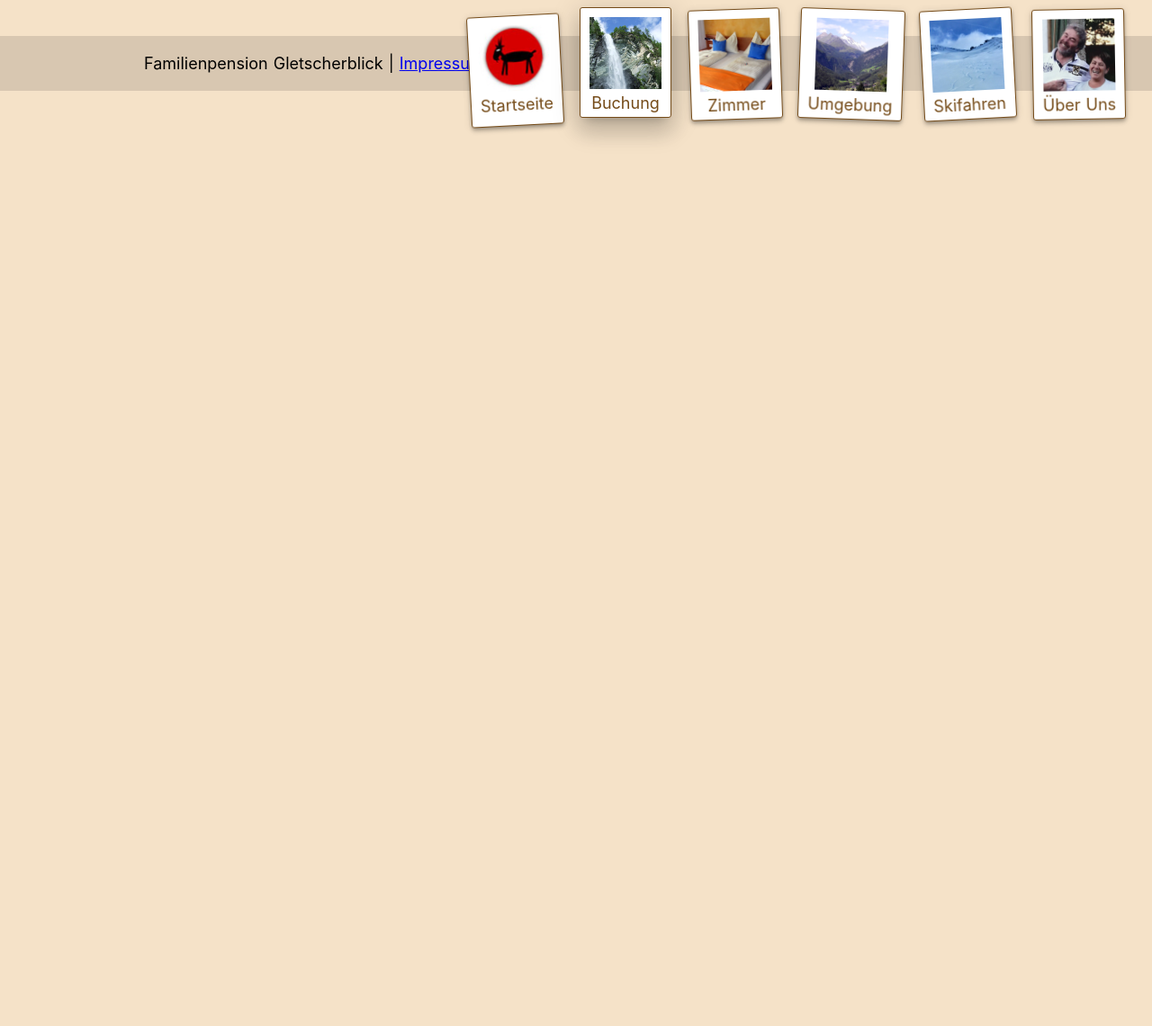
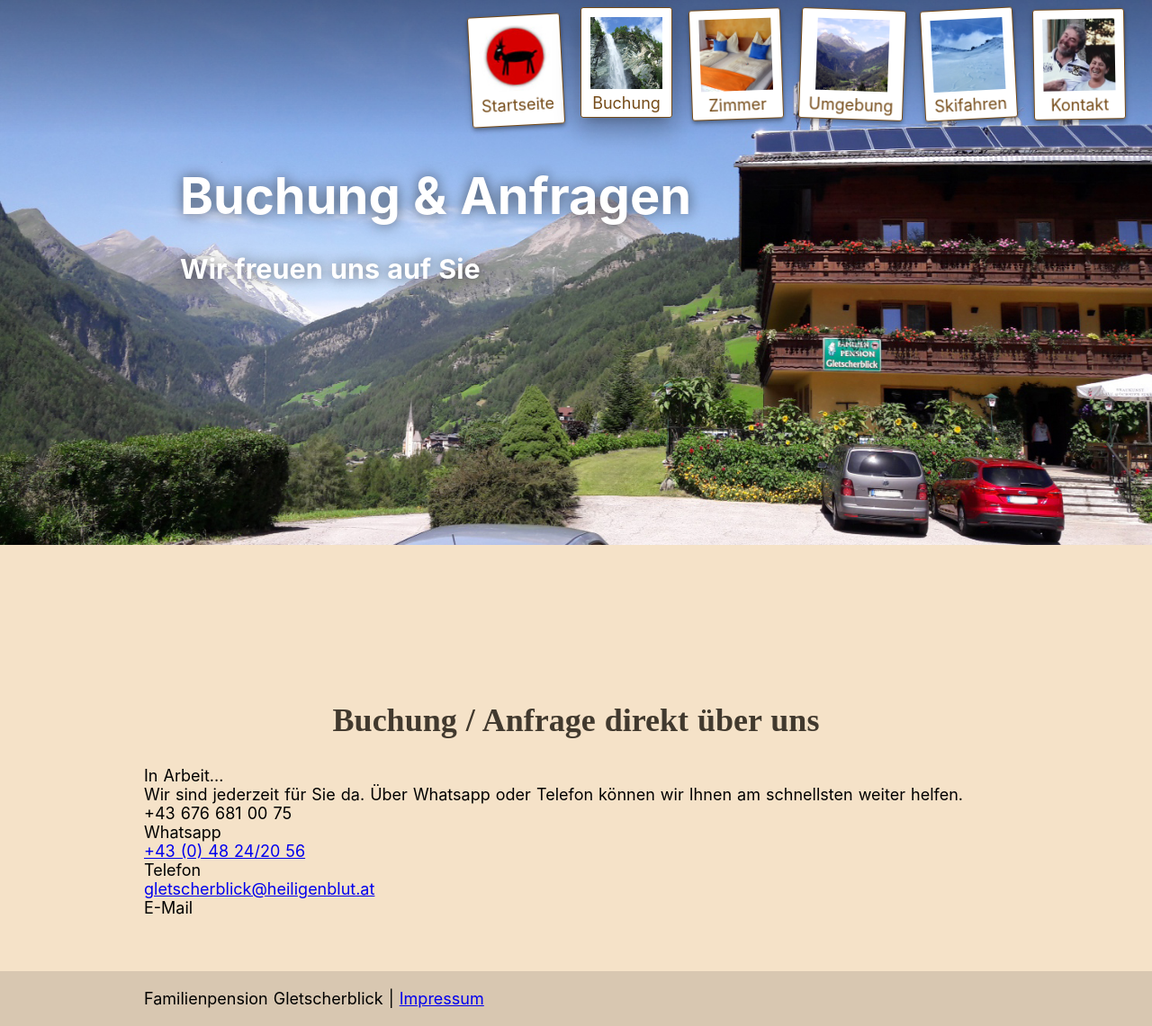
Before and after one commit to Sopamo/gletscherblick, a Nuxt app: page /buchung in a window 1280 px wide. Shown: the whole page at 90% size. Before the commit the page ends 800 px from the top, so only its background shows below. Built offline with nearby package versions, Linux system fonts and the light colour scheme.

Commit message:
Layout updates & parts of booking page

```diff
--- a/assets/scss/_layout.scss
+++ b/assets/scss/_layout.scss
@@ -134,6 +134,10 @@ h2 {
     line-height: 36px;
     text-shadow: 0px 0px 15px rgba(0, 0, 0, 0.6);
 
+    .main {
+      line-height: 58px;
+    }
+
     small {
       font-size: 30.5px;
     }
--- a/assets/scss/_navigation.scss
+++ b/assets/scss/_navigation.scss
@@ -1,5 +1,5 @@
 .main-nav {
-  position: absolute;
+  position: fixed;
   top: 0;
   right: 20px;
 
@@ -114,3 +114,39 @@
     }
   }
 }
+
+
+
+@media screen and (min-width: 1000px) {
+  .main-nav {
+    left: 0;
+    right: 0;
+    padding-right: 20px;
+    background: transparent;
+    background: linear-gradient(180deg, rgba(0,0,0,0.33) 0%, rgba(0,0,0,0) 100%);
+    background-size: 100% 100%;
+    background-repeat: no-repeat;
+    background-position-y: -150px;
+    transition: background-position ease-in-out .1s;
+    text-align: right;
+
+    a {
+      transition: min-height ease-in-out .2s;
+
+      img {
+        transition: width ease-in-out .2s;
+      }
+    }
+
+    &.is-scrolled-down {
+      background-position-y: 0;
+      a {
+        min-height: 95px;
+
+        img {
+          width: 50px;
+        }
+      }
+    }
+  }
+}
--- a/layouts/default.vue
+++ b/layouts/default.vue
@@ -1,7 +1,7 @@
 <template>
   <div>
     <nuxt class="clearfix" />
-    <nav class="main-nav">
+    <nav class="main-nav" :class="{ 'is-scrolled-down': isScrolledDown }">
       <router-link to="/">
         <img src="../assets/nav-images/frontpage.jpg" alt="Logo der Pension Gletscherblick" />
         <span>
@@ -32,10 +32,10 @@
           Skifahren
         </span>
       </router-link>
-      <router-link to="/ueber-uns">
+      <router-link to="/kontakt">
         <img src="../assets/nav-images/ueber-uns.jpg" alt="Maria und Martin" />
         <span>
-          Über Uns
+          Kontakt
         </span>
       </router-link>
     </nav>
@@ -58,6 +58,41 @@ export default {
   components: {
     Hamburger,
   },
+  data() {
+    return {
+      isScrolledDown: false,
+    }
+  },
+  mounted() {
+    if (window.innerWidth > 999) {
+      this.registerScrollHandler()
+    }
+  },
+  methods: {
+    registerScrollHandler() {
+      let passiveIfSupported = false
+
+      try {
+        window.addEventListener(
+          'test',
+          null,
+          Object.defineProperty({}, 'passive', {
+            get: function() {
+              passiveIfSupported = { passive: true }
+            },
+          })
+        )
+      } catch (err) {}
+
+      window.addEventListener(
+        'scroll',
+        event => {
+          this.isScrolledDown = window.scrollY > 20
+        },
+        passiveIfSupported
+      )
+    },
+  },
 }
 </script>
 
--- a/pages/buchung/index.vue
+++ b/pages/buchung/index.vue
@@ -1,5 +1,33 @@
 <template>
-  <div></div>
+  <div>
+    <div class="container max-width">
+      <div class="main-image-wrapper">
+        <img src="../../assets/intros/pension-gletscherblick.jpg" class="main-image" />
+        <h1 class="intro-text">
+          Buchung &amp; Anfragen<br />
+          <br />
+          <small>Wir freuen uns auf Sie</small>
+        </h1>
+      </div>
+    </div>
+    <section class="container large-up">
+      <h2 class="text-center">Buchung / Anfrage direkt über uns</h2>
+      In Arbeit...
+      <p>Wir sind jederzeit für Sie da. Über Whatsapp oder Telefon können wir Ihnen am schnellsten weiter helfen.</p>
+      <div class="info-container">
+        <div class="content">+43 676 681 00 75</div>
+        <div class="label">Whatsapp</div>
+      </div>
+      <div class="info-container">
+        <div class="content"><a href="tel:004348242056">+43 (0) 48 24/20 56</a></div>
+        <div class="label">Telefon</div>
+      </div>
+      <div class="info-container">
+        <div class="content"><a href="mailto:gletscherblick@heiligenblut.at">gletscherblick@heiligenblut.at</a></div>
+        <div class="label">E-Mail</div>
+      </div>
+    </section>
+  </div>
 </template>
 
 <script>
--- a/pages/index.vue
+++ b/pages/index.vue
@@ -4,12 +4,11 @@
       <div class="main-image-wrapper">
         <img src="../assets/intros/pension-gletscherblick.jpg" class="main-image" />
         <h1 class="intro-text">
-          Herzlich Willkommen<br />
-          <br />
-          <small
-            >bei der Familienpension Gletscherblick<br />
-            in Heiligenblut</small
-          >
+          <span class="main">
+            Familienpension<br />
+            Gletscherblick<br />
+          </span>
+          <small>Herzlich willkommen in Heiligenblut</small>
         </h1>
       </div>
     </div>
--- a/pages/ueber-uns/index.vue
+++ b/pages/kontakt/index.vue
@@ -8,6 +8,30 @@
           <br />
           <small>Das ist unsere Geschichte</small>
         </h1>
+      </div>
+    </div>
+
+    <div class="container">
+      <h2 class="text-center">Kontakt & Anfahrt</h2>
+      <div class="clearfix">
+        <div ref="playerContainer" class="albumify -video float-left">
+          <Loader v-if="!videoLoaded" :pane="true" />
+        </div>
+        <p class="small-down">
+          Familienpension Gletscherblick<br />
+          Hof 28<br />
+          9844 Hof<br />
+          Österreich<br />
+          <a href="https://goo.gl/maps/KtykJzCAm692" target="_blank" rel="nofollow">Zu Google Maps</a>
+        </p>
+        <p class="small-down">
+          Tel.: +43 (0) 48 24/20 56<br />
+          Fax: +43 (0) 48 24/24 615<br />
+          E-Mail: <a href="mailto:gletscherblick@heiligenblut.at">gletscherblick@heiligenblut.at</a>
+        </p>
+        <p>
+          Im Video links sehen Sie die Anfahrt zur Pension. Wir kommen dort von der Bergseite der B107. Wenn Sie aus Richtung Lienz kommen, biegen Sie genauso beim Ferienhaus Schmidl ab (im Video bei Sekunde 3).
+        </p>
       </div>
     </div>
 
@@ -34,31 +58,6 @@
           Mittlerweile wird der "Gletscherblick" nun schon in zweiter Generation geführt. Im Jahre 1991 übernahm Sohn Martin die Geschicke und gemeinsam mit seiner Frau Maria passte er den Betrieb behutsam an die neuen Zeiten an. Der Wunsch
           nach einem kindergerechten Zuhause für den eigenen Nachwuchs brachte dann auch die Idee, eine Familienpension einzurichten. Und so wachsen Nathalie, Victoria und Lucas nun gemeinsam mit vielen Spielkameraden auf, die in den Ferien
           nach Heiligenblut kommen.
-        </p>
-      </div>
-    </div>
-
-    <div class="container">
-      <h2 class="text-center">Anfahrt</h2>
-      <div class="clearfix">
-        <div ref="playerContainer" class="albumify -video float-left">
-          <Loader v-if="!videoLoaded" :pane="true" />
-        </div>
-        <p class="small-down">
-          Familienpension Gletscherblick<br />
-          Hof 28<br />
-          9844 Hof<br />
-          Österreich<br />
-          <a href="https://goo.gl/maps/KtykJzCAm692" target="_blank" rel="nofollow">Zu Google Maps</a>
-        </p>
-        <p class="small-down">
-          Tel.: +43 (0) 48 24/20 56<br />
-          Fax: +43 (0) 48 24/24 615<br />
-          E-Mail: <a href="mailto:gletscherblick@heiligenblut.at">gletscherblick@heiligenblut.at</a>
-        </p>
-        <p>
-          Im Video links sehen Sie die Anfahrt zu unserer Pension. Im Video kommen wir von der Bergseite der B107. Wenn Sie aus Richtung Lienz kommen, biegen Sie genauso beim Ferienhaus Schmidl ab (im Video ist das die erste Abbiegung bei
-          Sekunde 3).
         </p>
       </div>
     </div>
```
